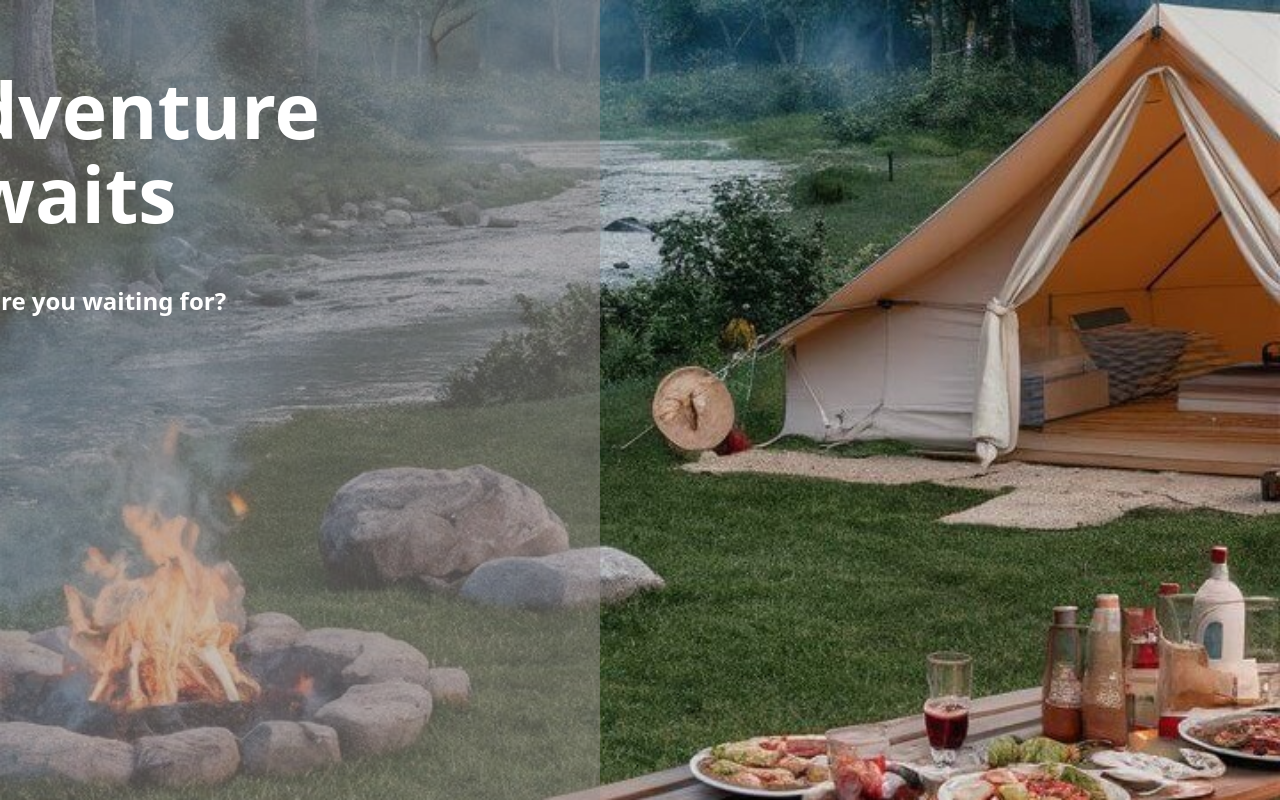
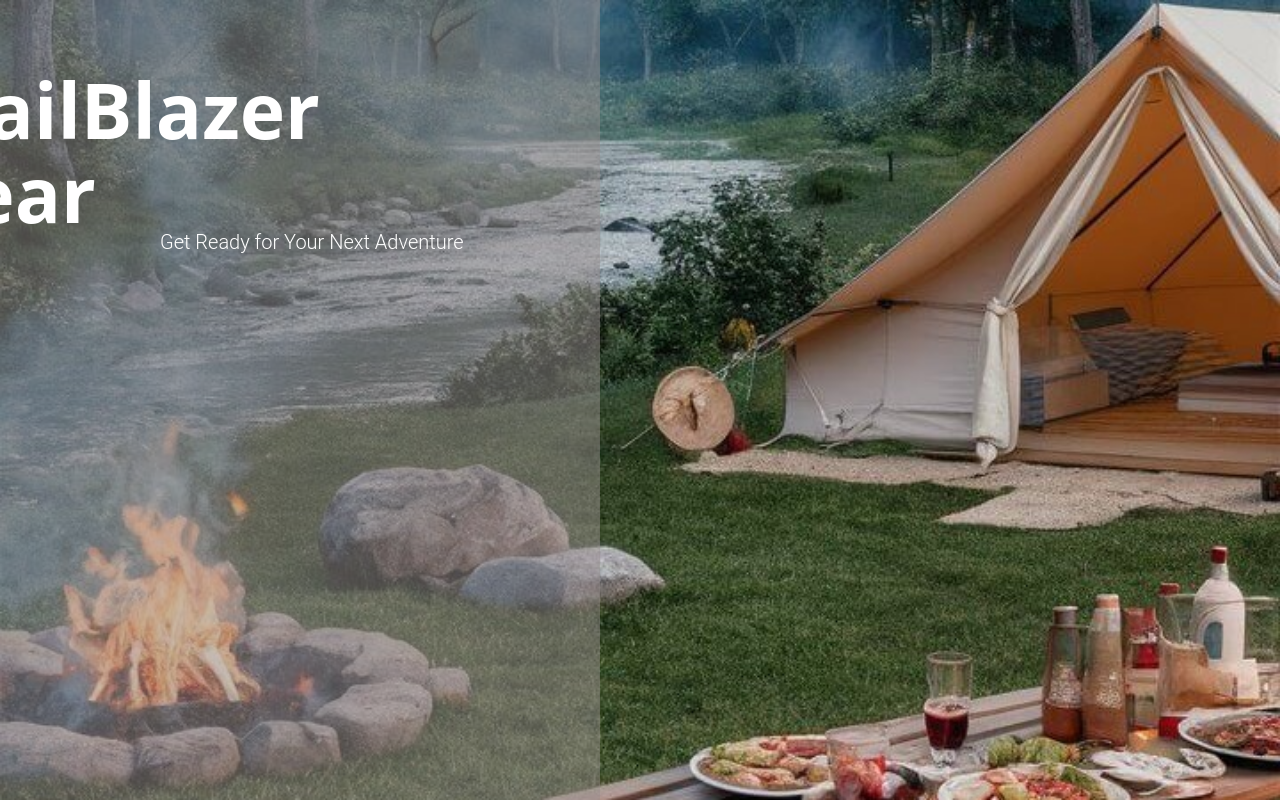
Before and after one commit to TshekoO/campingandoutdoor, a React (Vite) app: page / in a window 1280 px wide. Built offline with nearby package versions, Linux system fonts and the light colour scheme.

Commit message:
Added header

```diff
--- a/src/HeroSection/HeroSection.jsx
+++ b/src/HeroSection/HeroSection.jsx
@@ -7,9 +7,12 @@ const HeroSection = () => {
     <HeroContainer>
         <Content>
             <Title>
-            <h1>Adventure Awaits</h1>
-            <p>What are you waiting for?</p>
+            <h1>TrailBlazer Gear</h1>
             </Title>
+            <Phrase>
+            <p>Get Ready for Your Next Adventure</p>
+            </Phrase>
+
         </Content>
     </HeroContainer>
   );
@@ -60,5 +63,13 @@ const Title = styled.h1`
  right:90%;
 
 `;
-
+const Phrase = styled.p`
+  color: #fff;
+  font-size: 20px;
+   top: 190px;
+  position: absolute;
+  left: -10%;
+  font: 20px 'Roboto', sans-serif;
+  font-weight: 300;
+`;
 export default HeroSection;
```
